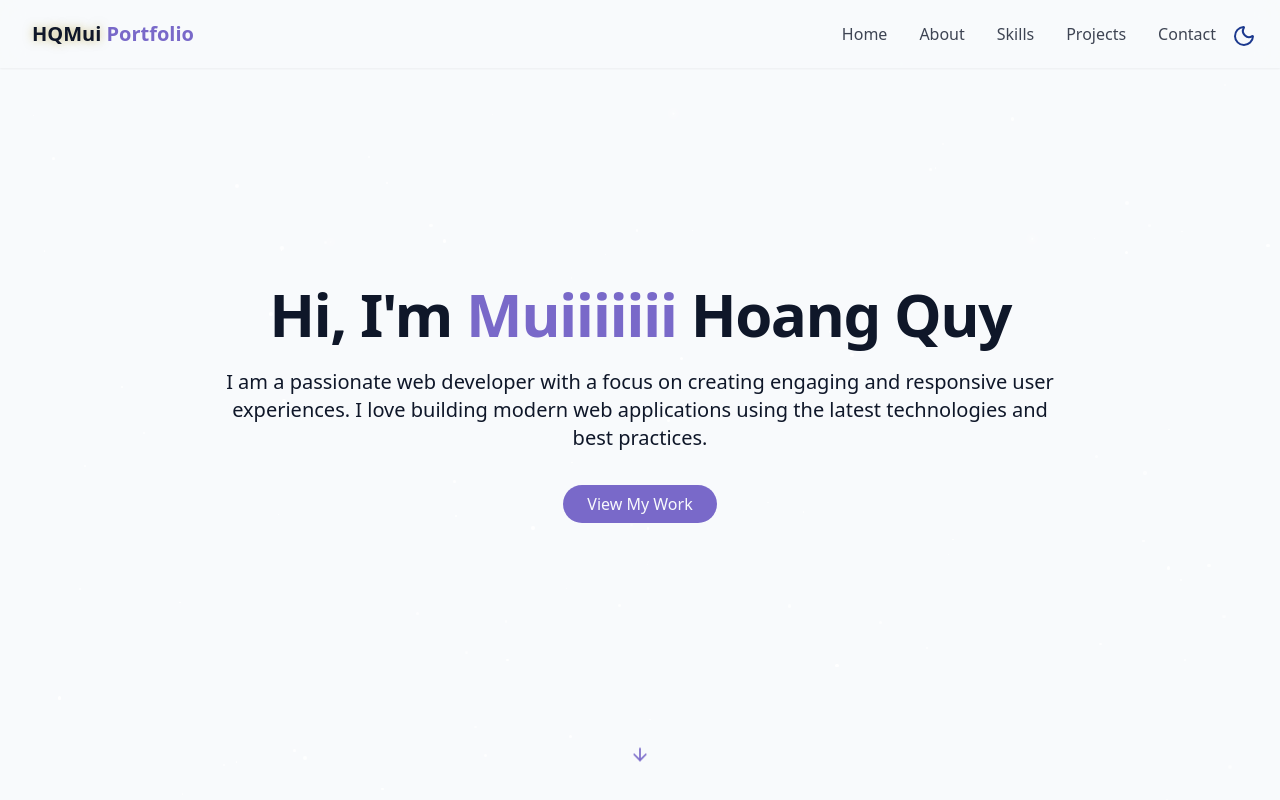
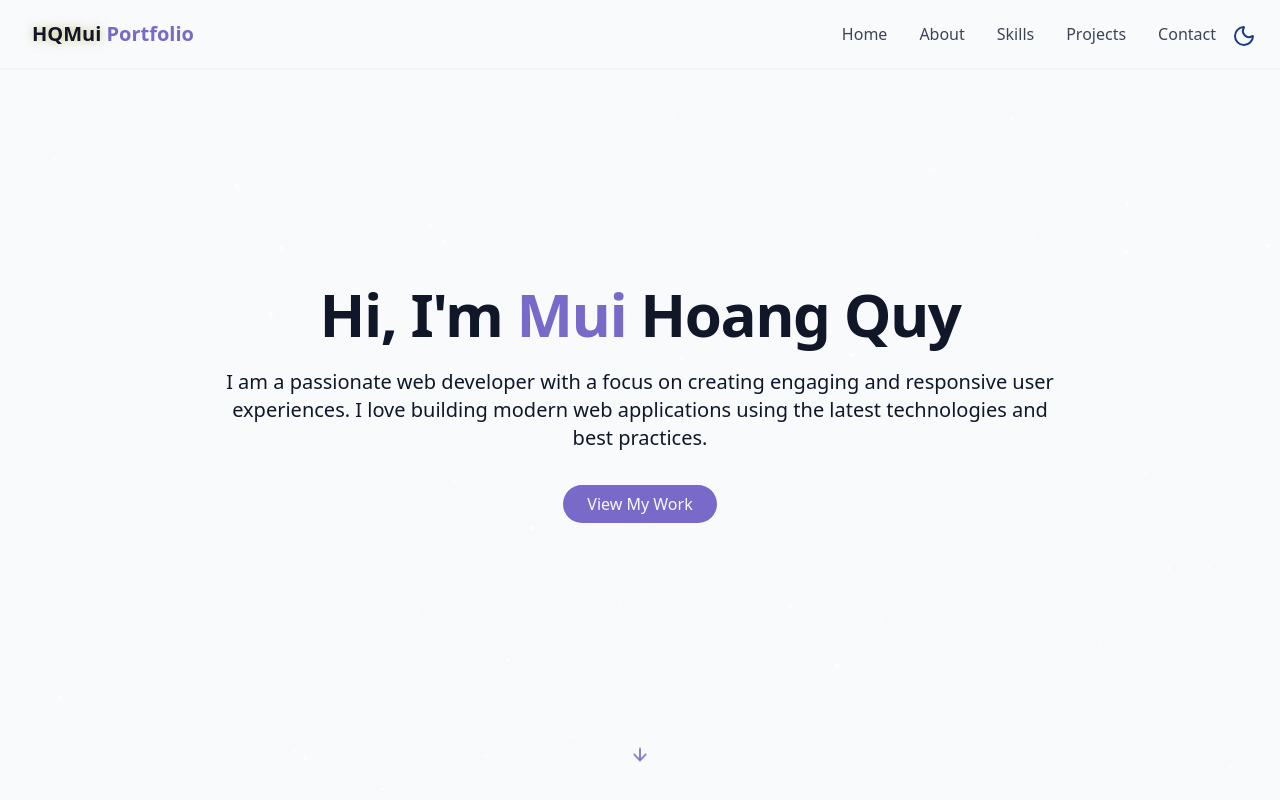
Before and after one commit to hoangquymui/portfolio, a React (Vite) app: page / in a window 1280 px wide. Shown: the top 800 px of the page. Built offline with nearby package versions, Linux system fonts and the light colour scheme.

Commit message:
get back :>>>

```diff
--- a/src/components/HeroSection.jsx
+++ b/src/components/HeroSection.jsx
@@ -11,7 +11,7 @@ export const HeroSection = () => {
           <h1 className="text-4xl md:text-6xl font-bold tracking-tight">
             <span className="opacity-0 animate-fade-in">Hi, I'm </span>
             <span className="text-primary opacity-0 animate-fade-in-delay-1">
-              Muiiiiiii{" "}
+              Mui{" "}
             </span>
             <span className="text-gradient opacity-0 animate-fade-in-delay-2">
               Hoang Quy
```
